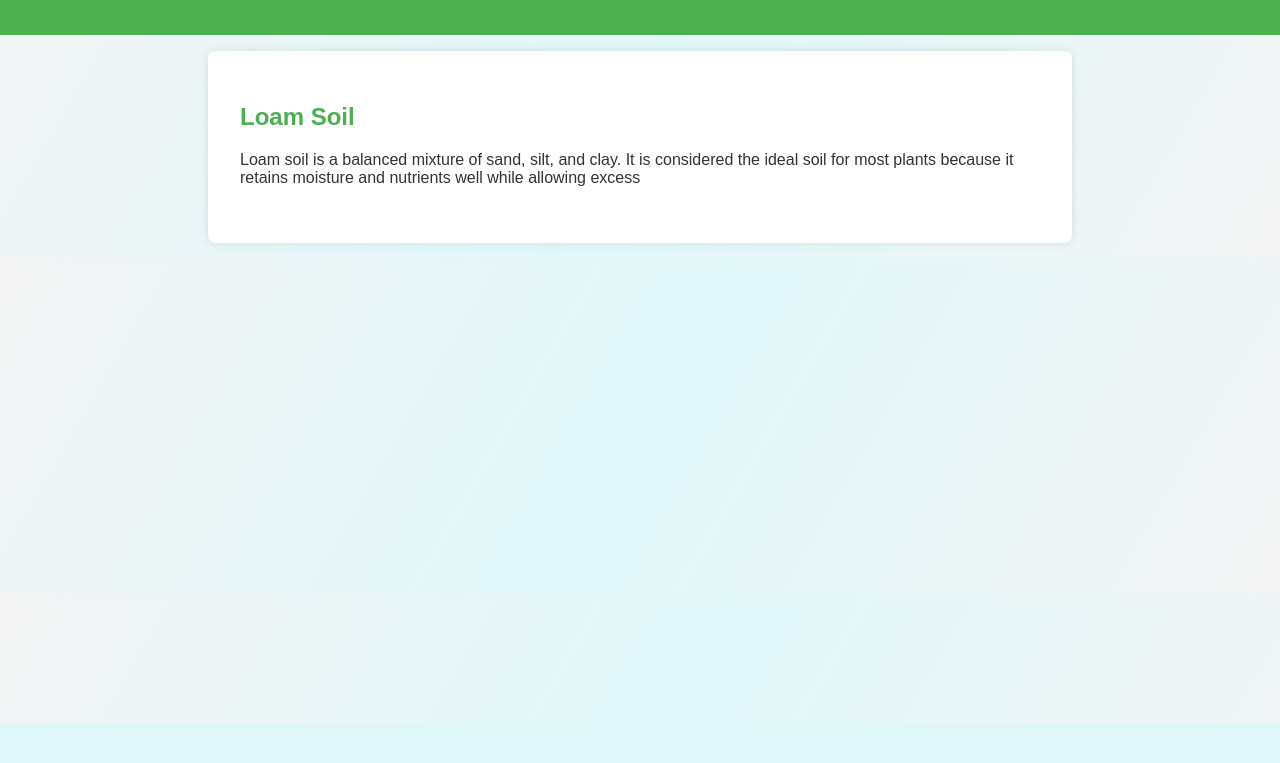
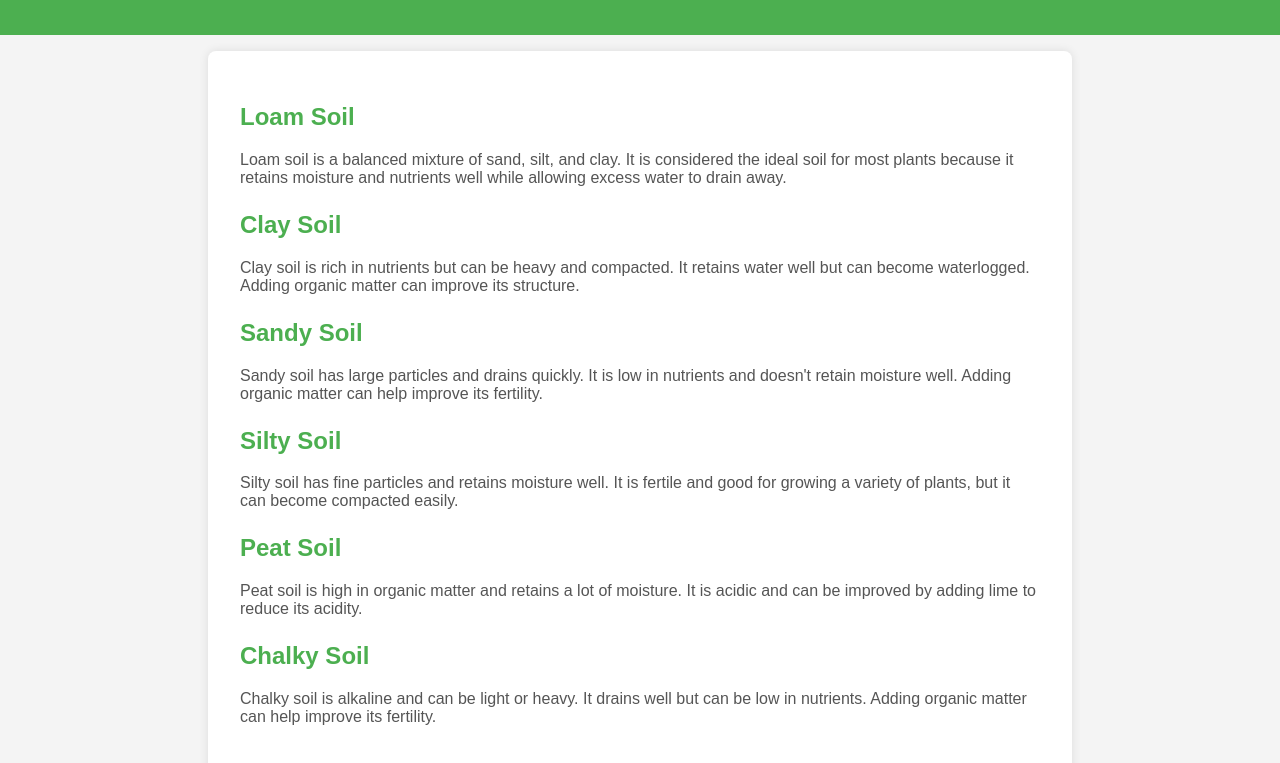
Before and after one commit to JonBag/BookToBook, a plain HTML site: page index.html in a window 1280 px wide. Shown: the part 77-840 px from the top of the page. Before the commit the page ends 800 px from the top, so only its background shows below. Drawn offline with Linux system fonts and the light colour scheme.

Commit message:
Update index.html

```diff
--- a/index.html
+++ b/index.html
@@ -3,26 +3,21 @@
 <head>
     <meta charset="UTF-8">
     <meta name="viewport" content="width=device-width, initial-scale=1.0">
-    <title>Soil Types for Plants</title>
+    <title>New Soil Types for Plants</title>
     <style>
         body {
             font-family: Arial, sans-serif;
-            background: linear-gradient(120deg, #f4f4f4, #e0f7fa, #f4f4f4);
+            background-color: #f4f4f4;
             color: #333;
             margin: 0;
             padding: 0;
-            animation: backgroundAnimation 10s infinite alternate;
-        }
-        @keyframes backgroundAnimation {
-            0% { background-color: #f4f4f4; }
-            50% { background-color: #e0f7fa; }
-            100% { background-color: #f4f4f4; }
         }
         header {
             background-color: #4CAF50;
             color: white;
             padding: 1em 0;
             text-align: center;
+            animation: fadeIn 2s;
         }
         section {
             padding: 2em;
@@ -31,6 +26,7 @@
             max-width: 800px;
             border-radius: 8px;
             box-shadow: 0 0 10px rgba(0, 0, 0, 0.1);
+            animation: slideIn 1s;
         }
         h2 {
             color: #4CAF50;
@@ -41,11 +37,16 @@
         .soil-type h3 {
             color: #795548;
         }
-        .soil-type img {
-            max-width: 100%;
-            height: auto;
-            border-radius: 8px;
-            margin-top: 0.5em;
+        .soil-type p {
+            color: #555;
+        }
+        @keyframes fadeIn {
+            from { opacity: 0; }
+            to { opacity: 1; }
+        }
+        @keyframes slideIn {
+            from { transform: translateY(20px); opacity: 0; }
+            to { transform: translateY(0); opacity: 1; }
         }
     </style>
 </head>
@@ -56,4 +57,28 @@
     <section>
         <div class="soil-type">
             <h2>Loam Soil</h2>
-            <p>Loam soil is a balanced mixture of sand, silt, and clay. It is considered the ideal soil for most plants because it retains moisture and nutrients well while allowing excess
+            <p>Loam soil is a balanced mixture of sand, silt, and clay. It is considered the ideal soil for most plants because it retains moisture and nutrients well while allowing excess water to drain away.</p>
+        </div>
+        <div class="soil-type">
+            <h2>Clay Soil</h2>
+            <p>Clay soil is rich in nutrients but can be heavy and compacted. It retains water well but can become waterlogged. Adding organic matter can improve its structure.</p>
+        </div>
+        <div class="soil-type">
+            <h2>Sandy Soil</h2>
+            <p>Sandy soil has large particles and drains quickly. It is low in nutrients and doesn't retain moisture well. Adding organic matter can help improve its fertility.</p>
+        </div>
+        <div class="soil-type">
+            <h2>Silty Soil</h2>
+            <p>Silty soil has fine particles and retains moisture well. It is fertile and good for growing a variety of plants, but it can become compacted easily.</p>
+        </div>
+        <div class="soil-type">
+            <h2>Peat Soil</h2>
+            <p>Peat soil is high in organic matter and retains a lot of moisture. It is acidic and can be improved by adding lime to reduce its acidity.</p>
+        </div>
+        <div class="soil-type">
+            <h2>Chalky Soil</h2>
+            <p>Chalky soil is alkaline and can be light or heavy. It drains well but can be low in nutrients. Adding organic matter can help improve its fertility.</p>
+        </div>
+    </section>
+</body>
+</html>
```
